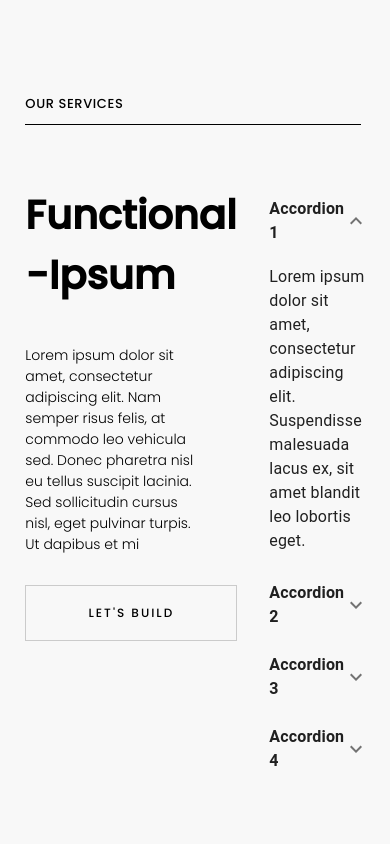
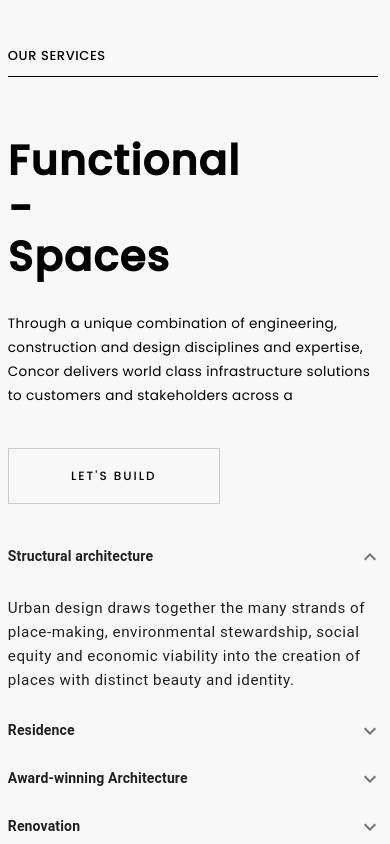
Before and after one commit to raiabhinav108/SplusUM_website, a React (Create React App) app in the folder my-app/: page / in a window 390 px wide. Shown: the part 4440-5284 px from the top of the page. Built offline with nearby package versions, Linux system fonts and the light colour scheme.

Commit message:
Services responsiveness and bugs fixed

```diff
--- a/my-app/src/components/news/news.css
+++ b/my-app/src/components/news/news.css
@@ -57,7 +57,7 @@
     }
 
     .news_section{
-        padding: 6em 0 6em 3%;
+        padding: 6em 0 6em 2%;
     }
 }
 @media only screen and (max-width:767px) {
--- a/my-app/src/components/ourServices/OurServices.jsx
+++ b/my-app/src/components/ourServices/OurServices.jsx
@@ -42,76 +42,93 @@ const OurServices = () => {
         <div className={styles.writtenpart}>
           <div className={styles.Headingpart}>
             <h1>Functional</h1>
-            <h1>-Ipsum</h1>
+            <h1>-Spaces</h1>
           </div>
           <div className={styles.Contentpart}>
-            Lorem ipsum dolor sit amet, consectetur adipiscing elit. Nam semper
-            risus felis, at commodo leo vehicula sed. Donec pharetra nisl eu
-            tellus suscipit lacinia. Sed sollicitudin cursus nisl, eget pulvinar
-            turpis. Ut dapibus et mi
+          Through a unique combination of engineering, construction and design disciplines and expertise, Concor delivers world class infrastructure solutions to customers and stakeholders across a
+
             <div className={styles.buttonParent}>
             <button className='cont_btn'></button>
             </div>
           </div>
         </div>
         <div className={styles.Accordion}>
-        <Accordion expanded={expanded === 'panel1'} onChange={handleChange('panel1')}>
+        <Accordion  expanded={expanded === 'panel1'} onChange={handleChange('panel1')}>
         <AccordionSummary
+        style={{padding:0}}
           expandIcon={<ExpandMoreIcon />}
           aria-controls="panel1a-content"
           id="panel1a-header"
+
         >
-          <Typography><h4>Accordion 1</h4></Typography>
+          <Typography ><h4>Structural architecture</h4></Typography>
         </AccordionSummary>
-        <AccordionDetails>
-          <Typography>
-            Lorem ipsum dolor sit amet, consectetur adipiscing elit. Suspendisse
-            malesuada lacus ex, sit amet blandit leo lobortis eget.
+        <AccordionDetails
+         style={{padding:0,
+         marginTop:15,
+         marginBottom:15,
+         }}>
+
+          <Typography style={{  fontSize: 0.95+'rem',
+         lineHeight: 1.5+'rem',letterSpacing: 0.035+'em'}}>
+          Urban design draws together the many strands of place-making, environmental stewardship, social equity and economic viability into the creation of places with distinct beauty and identity.
           </Typography>
         </AccordionDetails>
       </Accordion>
       <Accordion expanded={expanded === 'panel2'} onChange={handleChange('panel2')}>
         <AccordionSummary
+        style={{padding:0}}
           expandIcon={<ExpandMoreIcon />}
           aria-controls="panel2a-content"
           id="panel2a-header"
         >
-          <Typography><h4>Accordion 2</h4></Typography>
+          <Typography><h4>Residence</h4></Typography>
         </AccordionSummary>
-        <AccordionDetails>
-          <Typography>
-            Lorem ipsum dolor sit amet, consectetur adipiscing elit. Suspendisse
-            malesuada lacus ex, sit amet blandit leo lobortis eget.
+        <AccordionDetails style={{padding:0,
+         marginTop:15,
+         marginBottom:15,
+         }}>
+          <Typography style={{  fontSize: 0.95+'rem',
+         lineHeight: 1.5+'rem',letterSpacing: 0.035+'em'}}>
+          Urban design draws together the many strands of place-making, environmental stewardship, social equity and economic viability into the creation of places with distinct beauty and identity.
           </Typography>
         </AccordionDetails>
       </Accordion>
       <Accordion expanded={expanded === 'panel3'} onChange={handleChange('panel3')}>
         <AccordionSummary
+        style={{padding:0}}
           expandIcon={<ExpandMoreIcon />}
           aria-controls="panel2a-content"
           id="panel2a-header"
         >
-          <Typography><h4>Accordion 3</h4></Typography>
+          <Typography><h4>Award-winning Architecture</h4></Typography>
         </AccordionSummary>
-        <AccordionDetails>
-          <Typography>
-            Lorem ipsum dolor sit amet, consectetur adipiscing elit. Suspendisse
-            malesuada lacus ex, sit amet blandit leo lobortis eget.
+        <AccordionDetails style={{padding:0,
+         marginTop:15,
+         marginBottom:15,
+         }}>
+          <Typography style={{  fontSize: 0.95+'rem',
+         lineHeight: 1.5+'rem',letterSpacing: 0.035+'em'}}>
+          Urban design draws together the many strands of place-making, environmental stewardship, social equity and economic viability into the creation of places with distinct beauty and identity.
           </Typography>
         </AccordionDetails>
       </Accordion>
       <Accordion expanded={expanded === 'panel4'} onChange={handleChange('panel4')}>
         <AccordionSummary
+        style={{padding:0}}
           expandIcon={<ExpandMoreIcon />}
           aria-controls="panel2a-content"
           id="panel2a-header"
         >
-          <Typography><h4>Accordion 4</h4></Typography>
+          <Typography><h4>Renovation</h4></Typography>
         </AccordionSummary>
-        <AccordionDetails>
-          <Typography>
-            Lorem ipsum dolor sit amet, consectetur adipiscing elit. Suspendisse
-            malesuada lacus ex, sit amet blandit leo lobortis eget.
+        <AccordionDetails style={{padding:0,
+         marginTop:15,
+         marginBottom:15,
+         }}>
+          <Typography style={{  fontSize: 0.95+'rem',
+         lineHeight: 1.5+'rem',letterSpacing: 0.035+'em'}}>
+          Urban design draws together the many strands of place-making, environmental stewardship, social equity and economic viability into the creation of places with distinct beauty and identity.
           </Typography>
         </AccordionDetails>
       </Accordion>
--- a/my-app/src/components/ourServices/OurServices.module.css
+++ b/my-app/src/components/ourServices/OurServices.module.css
@@ -1,9 +1,15 @@
-@import url('https://fonts.googleapis.com/css2?family=Poppins:wght@100;200;300;500&display=swap');
+@import url('https://fonts.googleapis.com/css2?family=Poppins:wght@100;200;300;400;500&display=swap');
 .OurServicesParent{
     padding: 9em 6.5% 50px;
 
     font-family: "poppins";
 
+}
+.padup{
+    padding:0%;
+}
+.writtenpart{
+    width:82%;
 }
 .horizontalrule{
 
@@ -14,26 +20,42 @@
     background-color: #000000;
 }
 .Headingpart{
-    font-size: 20px;
-    padding-bottom: 2em;
+    color: #000000;
+    width:50%;
+    font-size: 1.3rem;
+    font-weight: 500;
+    text-transform: none;
+    line-height: 3rem;
+    letter-spacing: 1.3px;
+
+    padding-bottom: 1.5em;
 }
 .mid{
-    width: 100%;
+
     display: flex;
-    gap:1em
+
 }
 .Contentpart{
-    font-weight: 300;
+
+    font-size: 0.85em;
+    line-height: 1.5rem;
+    letter-spacing: 0.02rem;
+    width: 85%;
+    /* font-weight: 300;
     font-size: 14px;
-    width: 80%;
+    width: 80%; */
 }
 .Accordion{
     width: 100%;
-    padding: 0;
+}
+.Accordion h4{
+    font-weight: 600;
+font-size: 18px;
+line-height: 1.5em;
 
 }
 .buttonParent{
-    margin-top: 30px;
+    margin-top: 40px;
 }
 
 
@@ -49,3 +71,35 @@
     font-weight: 300;
     font-size: small; */
 }
+
+@media only screen and (max-width:1024px) {
+    .OurServicesParent{
+        padding: 6em 2%;
+    }
+
+}
+@media only screen and (max-width:767px) {
+    .mid{
+
+        display: flex;
+        flex-direction: column;
+
+    }
+    .writtenpart{
+        width: 100%;
+    }
+    .Contentpart{
+        width:100%;
+    }
+    .Accordion{
+        margin-top: 1.8em;
+
+
+    }
+    .Accordion h4{
+
+    font-size: 14px;
+
+
+    }
+    }
--- a/my-app/src/components/testimonials/Testimonials.jsx
+++ b/my-app/src/components/testimonials/Testimonials.jsx
@@ -19,7 +19,8 @@ const Testimonials = () => {
 
     let {scrollYProgress} = useScroll();
     const [number, setNumber] = useState(1);
-    const isMobile = useMediaQuery("(max-width: 600px)");
+    const isMobile = useMediaQuery("(max-width: 767px)");
+    const isTablet = useMediaQuery("(max-width: 1024px)");
     const handleSlideChange = (swiper) => {
         const activeIndex = swiper.activeIndex + 1; // Swiper indexes start from 0
         setNumber(activeIndex);
@@ -43,12 +44,12 @@ const Testimonials = () => {
         <div className="main_pagination" >
         <img className="quotes_img1" src="https://arcstudio.liquid-themes.com/wp-content/uploads/2022/03/quote.svg" alt="Quote" width="128" height="83"></img>
         <img className="quotes_img1 blow" src="https://arcstudio.liquid-themes.com/wp-content/uploads/2022/03/quote.svg" alt="Quote" width="128" height="83"></img>
-        <img className="quotes_img blow" src="https://arcstudio.liquid-themes.com/wp-content/uploads/2022/03/quote.svg" alt="Quote" width="128" height="83"></img>
+        <img className="quotes_img blow diss " src="https://arcstudio.liquid-themes.com/wp-content/uploads/2022/03/quote.svg" alt="Quote" width="128" height="83"></img>
     <Swiper style={{ width: '100%' }}
       modules={[Navigation, Pagination, Scrollbar, A11y]}
 
         speed={1500}
-        slidesPerView={isMobile ? 1 : 3}
+        slidesPerView={isMobile ? 1 : (isTablet ? 2 : 3)}
 
         onSlideChange={handleSlideChange}
         onSwiper={(swiper) => console.log(swiper)}
--- a/my-app/src/components/testimonials/testimonials.css
+++ b/my-app/src/components/testimonials/testimonials.css
@@ -89,7 +89,34 @@
     margin-right: 28%;
 
 }
+@media only screen and (max-width:1024px) {
+    .fd_section{
+        padding: 6em 2% 6em 2%;
+    }
+    .heading_main1{
+    padding-bottom: 1.1em;
+    }
+    .diss{
+       display:none;
 
+    }
+    .image_parent{
+        width:100%;
+    }
+    .fd_desc p{
+   width:95%;
+
+    }
+
+    .quotes_img1{
+
+        margin-bottom: -5%;
+        margin-left: -1.4%;
+        margin-right: 35%;
+
+    }
+
+}
 @media only screen and (max-width:767px) {
 .blow{
     display: none;
@@ -103,5 +130,6 @@
 }
 .quotes_img1{
     margin-left: 1%;
+
 }
 }
```
